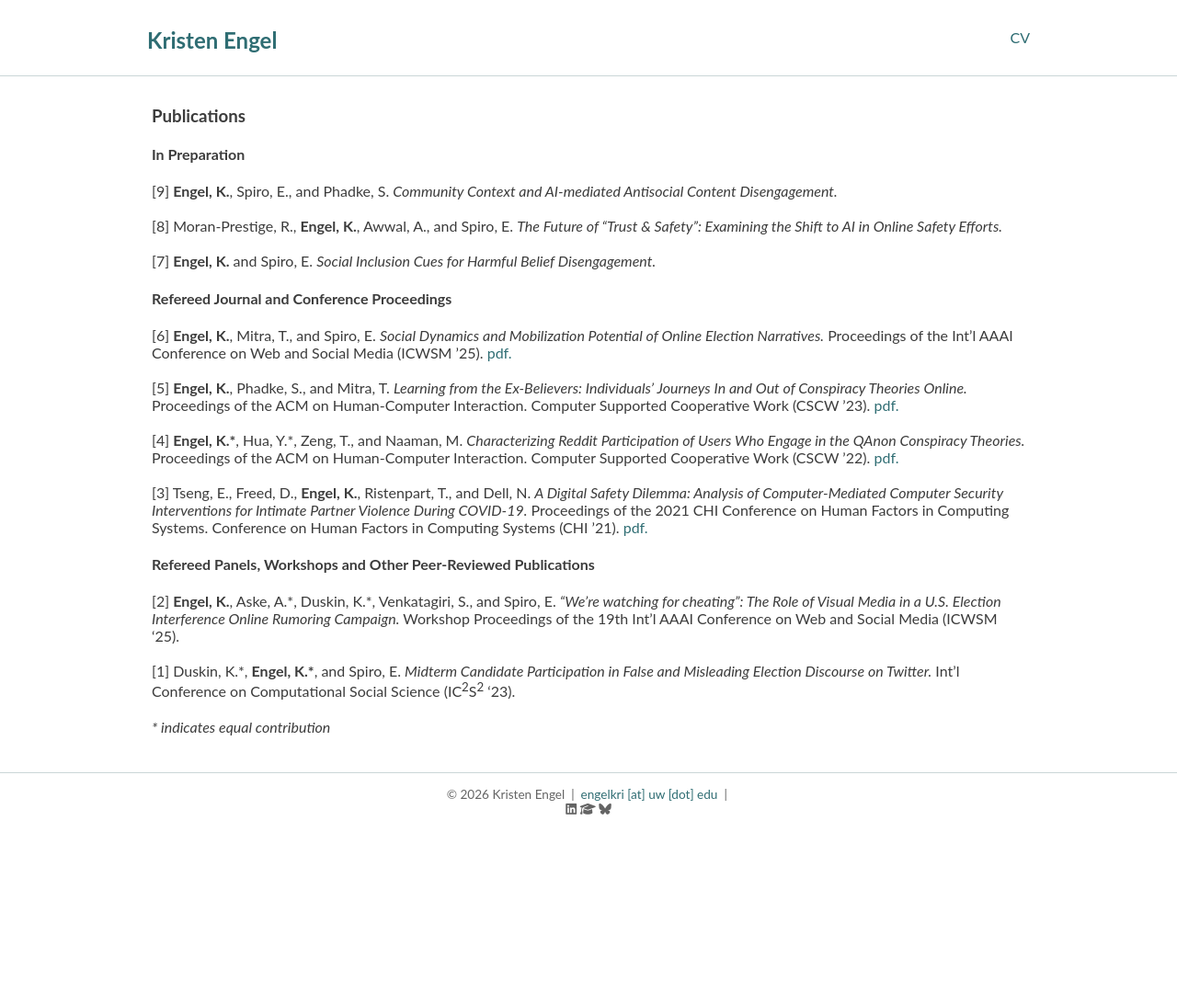
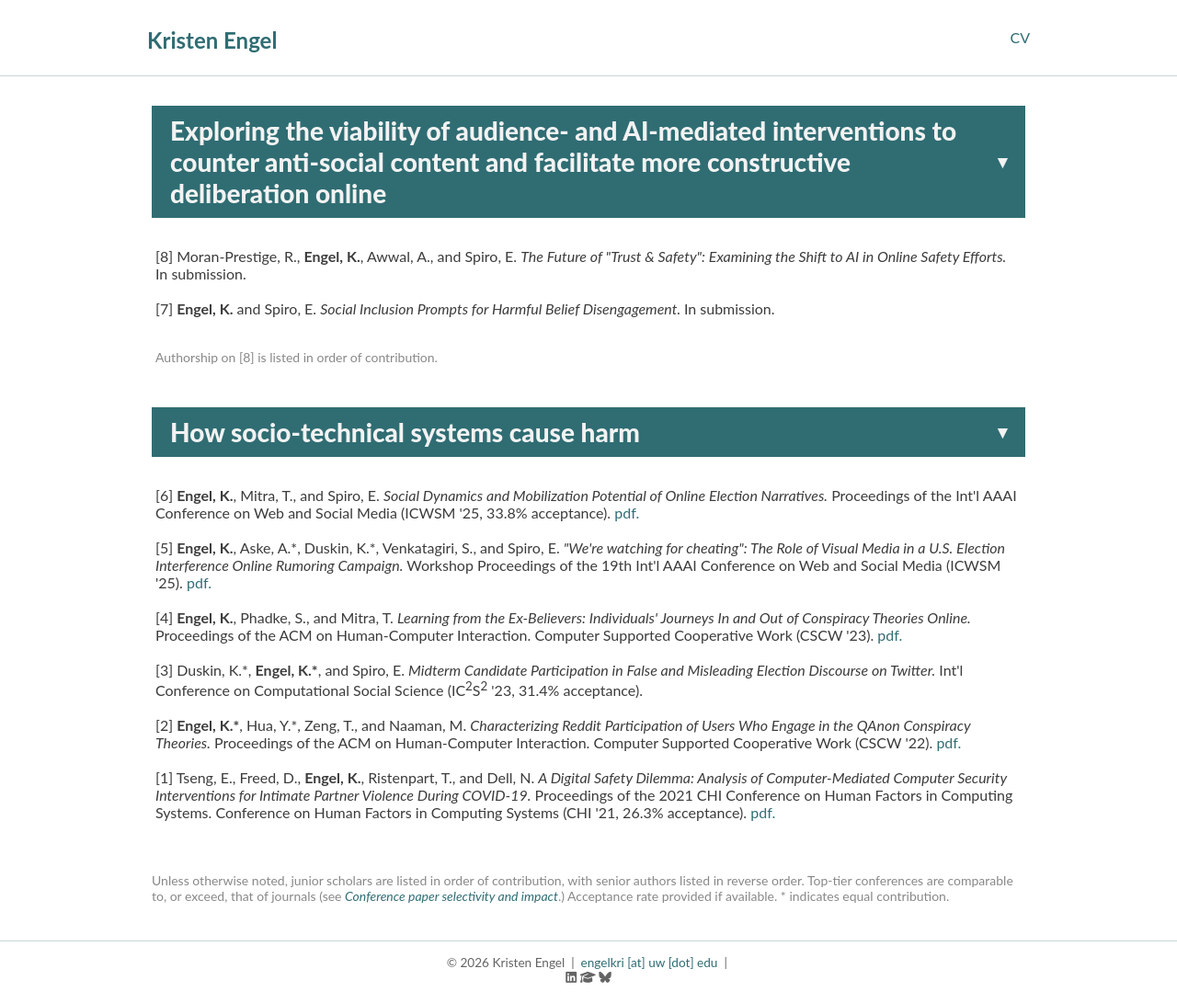
Before and after one commit to engelkri/engelkri.github.io, a Jekyll site: the page built from research.html, in a window 1280 px wide. Shown: the whole page at 92% size. Built offline with Jekyll 4.4.1, drawn with Linux system fonts in a browser that asks for light colours; nearby versions of some CDN libraries; before the commit the page ends 908 px from its top, so only the background shows below that.

Commit message:
Enhance research.html with styles and collapsible sections
Added styles and interactive sections for better presentation of research publications.

```diff
--- a/research.html
+++ b/research.html
@@ -3,26 +3,116 @@
 title: Research
 permalink: /research/
 ---
-<h3>Publications</h3>
-<h4>In Preparation</h4>
-<span id="p9" style="cursor: pointer;">[9]</span> <b>Engel, K.</b>, Spiro, E., and Phadke, S. <i>Community Context and AI-mediated Antisocial Content Disengagement.</i>
-<br><br>
-<span id="p8" style="cursor: pointer;">[8]</span> Moran-Prestige, R., <b>Engel, K.</b>, Awwal, A., and Spiro, E. <i>The Future of “Trust & Safety”: Examining the Shift to AI in Online Safety Efforts.</i>
-<br><br>
-<span id="p7" style="cursor: pointer;">[7]</span> <b>Engel, K.</b> and Spiro, E. <i>Social Inclusion Cues for Harmful Belief Disengagement.</i>
+<style>
+  .section {
+    margin-bottom: 16px;
+  }
 
-<h4>Refereed Journal and Conference Proceedings</h4>
-<span id="p6" style="cursor: pointer;">[6]</span> <b>Engel, K.</b>, Mitra, T., and Spiro, E. <i>Social Dynamics and Mobilization Potential of Online Election Narratives.</i> Proceedings of the Int’l AAAI Conference on Web and Social Media (ICWSM ’25). <a href="/assets/pdfs/Engel-2025-ICWSM.pdf" target="_blank">pdf.</a>
-<br><br>
-<span id="p5" style="cursor: pointer;">[5]</span> <b>Engel, K.</b>, Phadke, S., and Mitra, T. <i>Learning from the Ex-Believers: Individuals’ Journeys In and Out of Conspiracy Theories Online.</i> Proceedings of the ACM on Human-Computer Interaction. Computer Supported Cooperative Work (CSCW ’23). <a href="/assets/pdfs/Engel-2023-CSCW.pdf" target="_blank">pdf.</a>
-<br><br>
-<span id="p4" style="cursor: pointer;">[4]</span> <b>Engel, K.*</b>, Hua, Y.*, Zeng, T., and Naaman, M. <i>Characterizing Reddit Participation of Users Who Engage in the QAnon Conspiracy Theories.</i> Proceedings of the ACM on Human-Computer Interaction. Computer Supported Cooperative Work (CSCW ’22). <a href="/assets/pdfs/EngelHua-2022-CSCW.pdf" target="_blank">pdf.</a>
-<br><br>
-<span id="p3" style="cursor: pointer;">[3]</span> Tseng, E., Freed, D., <b>Engel, K.</b>, Ristenpart, T., and Dell, N. <i>A Digital Safety Dilemma: Analysis of Computer-Mediated Computer Security Interventions for Intimate Partner Violence During COVID-19.</i> Proceedings of the 2021 CHI Conference on Human Factors in Computing Systems. Conference on Human Factors in Computing Systems (CHI ’21). <a href="/assets/pdfs/Tseng-2021-CHI.pdf" target="_blank">pdf.</a>
+  .section-toggle {
+    display: flex;
+    align-items: center;
+    justify-content: space-between;
+    width: 100%;
+    background-color: #2F6D73;
+    color: #f2f2f2;
+    font-weight: 800;
+    font-size: 28px;
+    padding: 10px 20px;
+    border: none;
+    cursor: pointer;
+    text-align: left;
+    font-family: inherit;
+  }
 
-<h4>Refereed Panels, Workshops and Other Peer-Reviewed Publications</h4>
-<span id="p2" style="cursor: pointer;">[2]</span> <b>Engel, K.</b>, Aske, A.*, Duskin, K.*, Venkatagiri, S., and Spiro, E. <i>“We’re watching for cheating”: The Role of Visual Media in a U.S. Election Interference Online Rumoring Campaign.</i> Workshop Proceedings of the 19th Int’l AAAI Conference on Web and Social Media (ICWSM ‘25).
-<br><br>
-<span id="p1" style="cursor: pointer;">[1]</span> Duskin, K.*, <b>Engel, K.*</b>, and Spiro, E. <i>Midterm Candidate Participation in False and Misleading Election Discourse on Twitter.</i> Int’l Conference on Computational Social Science (IC<sup>2</sup>S<sup>2</sup> ‘23).
-<br><br>
- <i>* indicates equal contribution</i>
+  .section-toggle:hover {
+    background-color: #275960;
+  }
+
+  .section-toggle .arrow {
+    font-size: 20px;
+    transition: transform 0.2s ease;
+    flex-shrink: 0;
+    margin-left: 12px;
+  }
+
+  .section-toggle[aria-expanded="false"] .arrow {
+    transform: rotate(-90deg);
+  }
+
+  .section-content {
+    padding: 16px 4px;
+    overflow: hidden;
+  }
+
+  .section-content[hidden] {
+    display: none;
+  }
+
+  .global-note {
+    color: #888;
+    font-size: 14px;
+    margin-top: 24px;
+  }
+
+  .global-note[hidden] {
+    display: none;
+  }
+
+  .footnote-note {
+    color: #888;
+    font-size: 14px;
+    margin-top: 12px;
+  }
+</style>
+
+<div class="section">
+  <button class="section-toggle" aria-expanded="true" aria-controls="content-2">
+    Exploring the viability of audience- and AI-mediated interventions to counter anti-social content and facilitate more constructive deliberation online
+    <span class="arrow">▾</span>
+  </button>
+  <div class="section-content" id="content-2">
+    <p><span id="p8" style="cursor: pointer;">[8]</span> Moran-Prestige, R., <b>Engel, K.</b>, Awwal, A., and Spiro, E. <i>The Future of "Trust & Safety": Examining the Shift to AI in Online Safety Efforts.</i> In submission.
+<br><br> <span id="p7" style="cursor: pointer;">[7]</span> <b>Engel, K.</b> and Spiro, E. <i>Social Inclusion Prompts for Harmful Belief Disengagement. </i> In submission. <br><br>
+</p>
+    <p class="footnote-note">Authorship on [8] is listed in order of contribution.</p>
+  </div>
+</div>
+
+<div class="section">
+  <button class="section-toggle" aria-expanded="true" aria-controls="content-1">
+    How socio-technical systems cause harm
+    <span class="arrow">▾</span>
+  </button>
+  <div class="section-content" id="content-1">
+    <p><span id="p6" style="cursor: pointer;">[6]</span> <b>Engel, K.</b>, Mitra, T., and Spiro, E. <i>Social Dynamics and Mobilization Potential of Online Election Narratives.</i> Proceedings of the Int'l AAAI Conference on Web and Social Media (ICWSM '25, 33.8% acceptance). <a href="/assets/pdfs/Engel-2025-ICWSM.pdf" target="_blank">pdf.</a>
+<br><br> <span id="p5" style="cursor: pointer;">[5]</span> <b>Engel, K.</b>, Aske, A.*, Duskin, K.*, Venkatagiri, S., and Spiro, E. <i>"We're watching for cheating": The Role of Visual Media in a U.S. Election Interference Online Rumoring Campaign.</i> Workshop Proceedings of the 19th Int'l AAAI Conference on Web and Social Media (ICWSM '25). <a href="https://workshop-proceedings.icwsm.org/pdf/2025_13.pdf" target="_blank">pdf.</a>
+<br><br> <span id="p4" style="cursor: pointer;">[4]</span> <b>Engel, K.</b>, Phadke, S., and Mitra, T. <i>Learning from the Ex-Believers: Individuals' Journeys In and Out of Conspiracy Theories Online.</i> Proceedings of the ACM on Human-Computer Interaction. Computer Supported Cooperative Work (CSCW '23). <a href="/assets/pdfs/Engel-2023-CSCW.pdf" target="_blank">pdf.</a>
+<br><br> <span id="p3" style="cursor: pointer;">[3]</span> Duskin, K.*, <b>Engel, K.*</b>, and Spiro, E. <i>Midterm Candidate Participation in False and Misleading Election Discourse on Twitter.</i> Int'l Conference on Computational Social Science (IC<sup>2</sup>S<sup>2</sup> '23, 31.4% acceptance).
+<br><br> <span id="p2" style="cursor: pointer;">[2]</span> <b>Engel, K.*</b>, Hua, Y.*, Zeng, T., and Naaman, M. <i>Characterizing Reddit Participation of Users Who Engage in the QAnon Conspiracy Theories.</i> Proceedings of the ACM on Human-Computer Interaction. Computer Supported Cooperative Work (CSCW '22). <a href="/assets/pdfs/EngelHua-2022-CSCW.pdf" target="_blank">pdf.</a>
+<br><br> <span id="p1" style="cursor: pointer;">[1]</span> Tseng, E., Freed, D., <b>Engel, K.</b>, Ristenpart, T., and Dell, N. <i>A Digital Safety Dilemma: Analysis of Computer-Mediated Computer Security Interventions for Intimate Partner Violence During COVID-19.</i> Proceedings of the 2021 CHI Conference on Human Factors in Computing Systems. Conference on Human Factors in Computing Systems (CHI '21, 26.3% acceptance). <a href="/assets/pdfs/Tseng-2021-CHI.pdf" target="_blank">pdf.</a>
+</p>
+  </div>
+</div>
+
+<p class="global-note" id="global-note">Unless otherwise noted, junior scholars are listed in order of contribution, with senior authors listed in reverse order. Top-tier conferences are comparable to, or exceed, that of journals (see <a href="https://dl.acm.org/doi/epdf/10.1145/1743546.1743569" target="_blank"><i>Conference
+paper selectivity and impact</i></a>.) Acceptance rate provided if available. * indicates equal contribution.</p>
+
+<script>
+  function updateGlobalNote() {
+    const anyOpen = Array.from(document.querySelectorAll('.section-content'))
+      .some(function (content) { return !content.hidden; });
+    document.getElementById('global-note').hidden = !anyOpen;
+  }
+
+  document.querySelectorAll('.section-toggle').forEach(function (btn) {
+    btn.addEventListener('click', function () {
+      const expanded = btn.getAttribute('aria-expanded') === 'true';
+      btn.setAttribute('aria-expanded', String(!expanded));
+      const content = document.getElementById(btn.getAttribute('aria-controls'));
+      content.hidden = expanded;
+      updateGlobalNote();
+    });
+  });
+
+  updateGlobalNote();
+</script>
```
